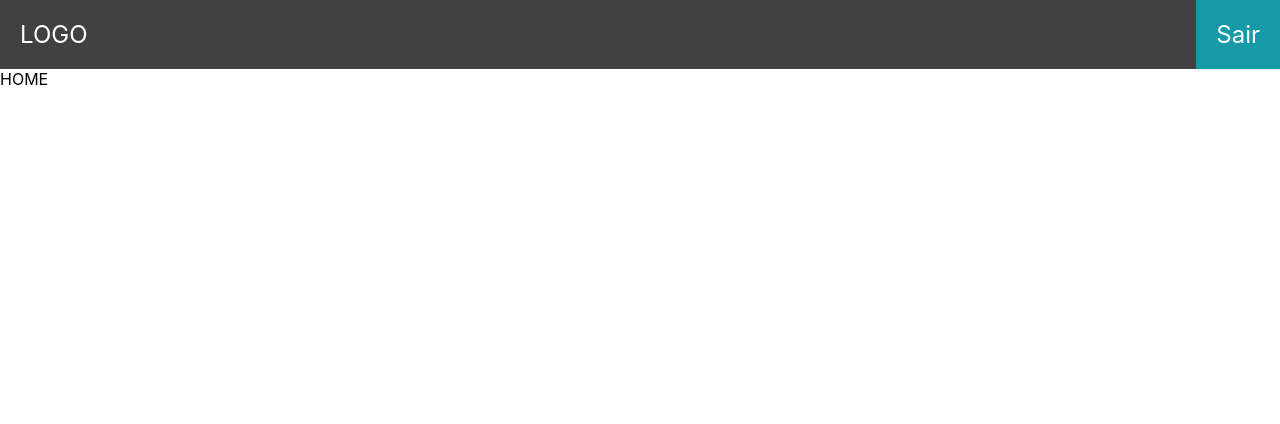
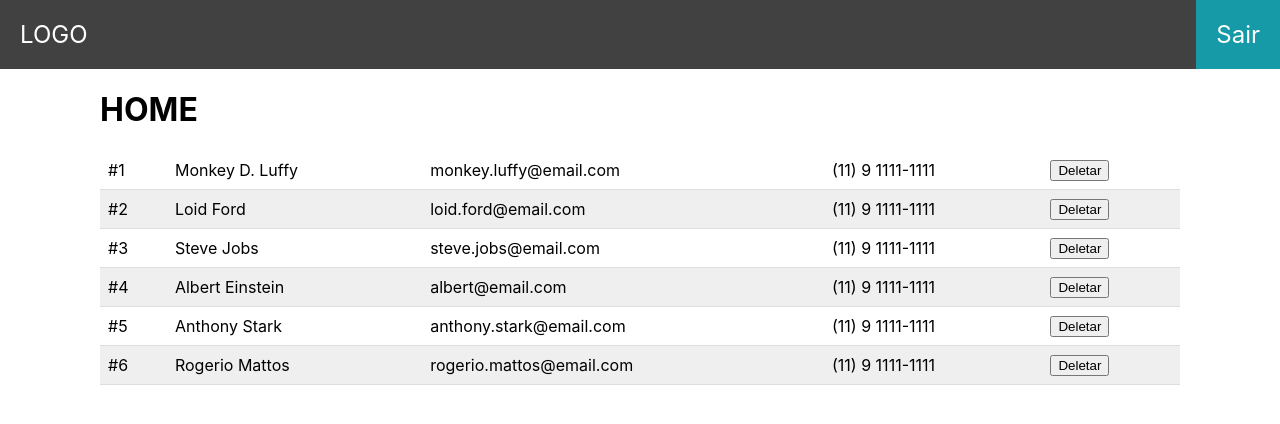
Before and after one commit to rogeriomattos/cypress-login, a React (Create React App) app in the folder app/: page /login in a window 1280 px wide. Both pictures are taken after typing "Sample", "Sample123" into the empty fields and a click on the button "LOGIN". Shown: the top 424 px of the page. Built offline with nearby package versions, Linux system fonts and the light colour scheme.

Commit message:
Adicionando listagem de usuarios

```diff
--- a/app/src/components/DefaultLayout/index.tsx
+++ b/app/src/components/DefaultLayout/index.tsx
@@ -8,7 +8,7 @@ const DefaultLayout = () => {
   return (
     <ProtectedRoute>
       <NavBar />
-      <div>{outlet}</div>
+      <main>{outlet}</main>
     </ProtectedRoute>
   );
 };
--- a/app/src/components/DefaultLayout/styles.css
+++ b/app/src/components/DefaultLayout/styles.css
@@ -0,0 +1,4 @@
+main {
+    margin: auto;
+    max-width: 1080px;
+}
--- /dev/null
+++ b/app/src/components/UserItem/index.tsx
@@ -0,0 +1,22 @@
+import { User } from "../../services/users/type";
+import "./styles.css";
+
+type Props = {
+  onDelete: (id: number) => void;
+} & User;
+
+const UserItem = ({ name, email, phone, id, onDelete }: Props) => {
+  return (
+    <tr>
+      <td>#{id}</td>
+      <td>{name}</td>
+      <td>{email}</td>
+      <td>{phone}</td>
+      <td>
+        <button onClick={() => onDelete(id)}>Deletar</button>
+      </td>
+    </tr>
+  );
+};
+
+export default UserItem;
--- /dev/null
+++ b/app/src/components/UserItem/styles.css
@@ -0,0 +1,16 @@
+tr {
+    font-size: 1rem;
+}
+
+tr:nth-child(even) {
+    background: #efefef;
+}
+
+td {
+    padding: .5rem;
+}
+
+th, td {
+    border-bottom: 1px solid #ddd;
+    border-spacing: 0;
+}
--- a/app/src/index.css
+++ b/app/src/index.css
@@ -11,3 +11,7 @@ code {
   font-family: source-code-pro, Menlo, Monaco, Consolas, 'Courier New',
     monospace;
 }
+
+button {
+  cursor: pointer;
+}
--- a/app/src/pages/Home/index.tsx
+++ b/app/src/pages/Home/index.tsx
@@ -1,5 +1,24 @@
+import { useState } from "react";
+import UserItem from "../../components/UserItem";
+import { userListData } from "../../services/users/data";
+import "./styles.css";
+
 const Home = () => {
-  return <div>HOME</div>;
+  const [userList, setUserList] = useState(userListData);
+  const onDelete = (id: number) => {
+    console.log({ id });
+  };
+
+  return (
+    <div>
+      <h1>HOME</h1>
+      <table>
+        {userList.map((item) => (
+          <UserItem key={item.id} onDelete={onDelete} {...item} />
+        ))}
+      </table>
+    </div>
+  );
 };
 
 export default Home;
--- /dev/null
+++ b/app/src/pages/Home/styles.css
@@ -0,0 +1,4 @@
+table {
+    width: 100%;
+    border-spacing: 0;
+}
--- /dev/null
+++ b/app/src/services/users/data.ts
@@ -0,0 +1,40 @@
+import { User } from "./type";
+
+export const userListData: User[] = [
+  {
+    id: 1,
+    name: "Monkey D. Luffy",
+    email: "monkey.luffy@email.com",
+    phone: "(11) 9 1111-1111",
+  },
+  {
+    id: 2,
+    name: "Loid Ford",
+    email: "loid.ford@email.com",
+    phone: "(11) 9 1111-1111",
+  },
+  {
+    id: 3,
+    name: "Steve Jobs",
+    email: "steve.jobs@email.com",
+    phone: "(11) 9 1111-1111",
+  },
+  {
+    id: 4,
+    name: "Albert Einstein",
+    email: "albert@email.com",
+    phone: "(11) 9 1111-1111",
+  },
+  {
+    id: 5,
+    name: "Anthony Stark",
+    email: "anthony.stark@email.com",
+    phone: "(11) 9 1111-1111",
+  },
+  {
+    id: 6,
+    name: "Rogerio Mattos",
+    email: "rogerio.mattos@email.com",
+    phone: "(11) 9 1111-1111",
+  },
+];
--- /dev/null
+++ b/app/src/services/users/type.ts
@@ -0,0 +1,6 @@
+export type User = {
+  id: number;
+  name: string;
+  phone: string;
+  email: string;
+};
```
